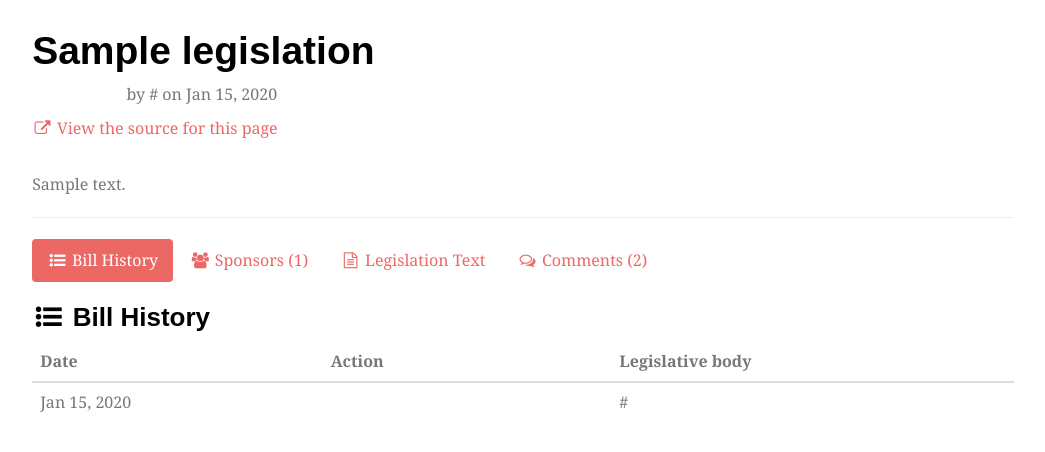
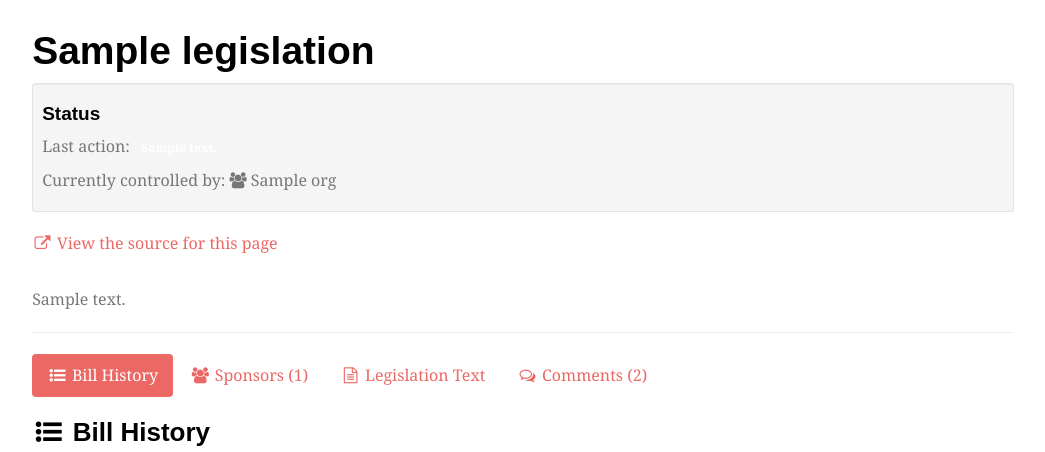
Before and after one commit to datamade/nyc-councilmatic, a Django app: template nyc/templates/nyc/legislation.html in a window 1280 px wide. Shown: the part 61-513 px from the top of the page, without its empty margins (117-1162 px from the left). Run offline with Django 3.2, Linux system fonts and the light colour scheme; the template is opened without the code that fills it: most values are stand-ins (such as "Sample title", 1, 10 or a date in 2020); parts of the project's set-up code (start-up, migrations or seed data) failed here and were passed over; some libraries are stand-ins or nearby versions; some web fonts are replaced.

Commit message:
status pane for legislation page

```diff
--- a/nyc/models.py
+++ b/nyc/models.py
@@ -47,7 +47,7 @@ class Bill(models.Model):
 		return self.friendly_name
 
 	@property
-	def current_org(self):
+	def controlling_body(self):
 		if self.current_action:
 			related_orgs = self.current_action.related_entities.filter(entity_type='organization').all()
 			if related_orgs:
--- a/nyc/templates/nyc/legislation.html
+++ b/nyc/templates/nyc/legislation.html
@@ -9,10 +9,18 @@
 	            <h1>
                     {{ legislation.friendly_name }}
                 </h1>
-
-                {% if actions %}
-                    <p><span class='label label-{{legislation.current_action.label}}'>{{legislation.current_action.description | remove_action_subj }}</span> by {{legislation.current_org.link_html|safe}} on {{legislation.last_action_date|date:'M d, Y'}}</p>
-                {% endif %}
+                <div class="well well-sm">
+                    <h4>Status</h4>
+                    <p>
+                        Last action: <span class='label label-{{legislation.current_action.label}}'>{{legislation.current_action.description | remove_action_subj }}</span>
+                    </p>
+                    <p>
+                        Currently controlled by:
+                        {% for org in legislation.controlling_body %}
+                            <i class="fa fa-users"></i> {{ org.name }}
+                        {% endfor %}
+                    </p>
+                </div>
 
                 <p><a href='{{legislation.source_url}}'><i class='fa fa-fw fa-external-link'></i> View the source for this page</a></p>
 
```
